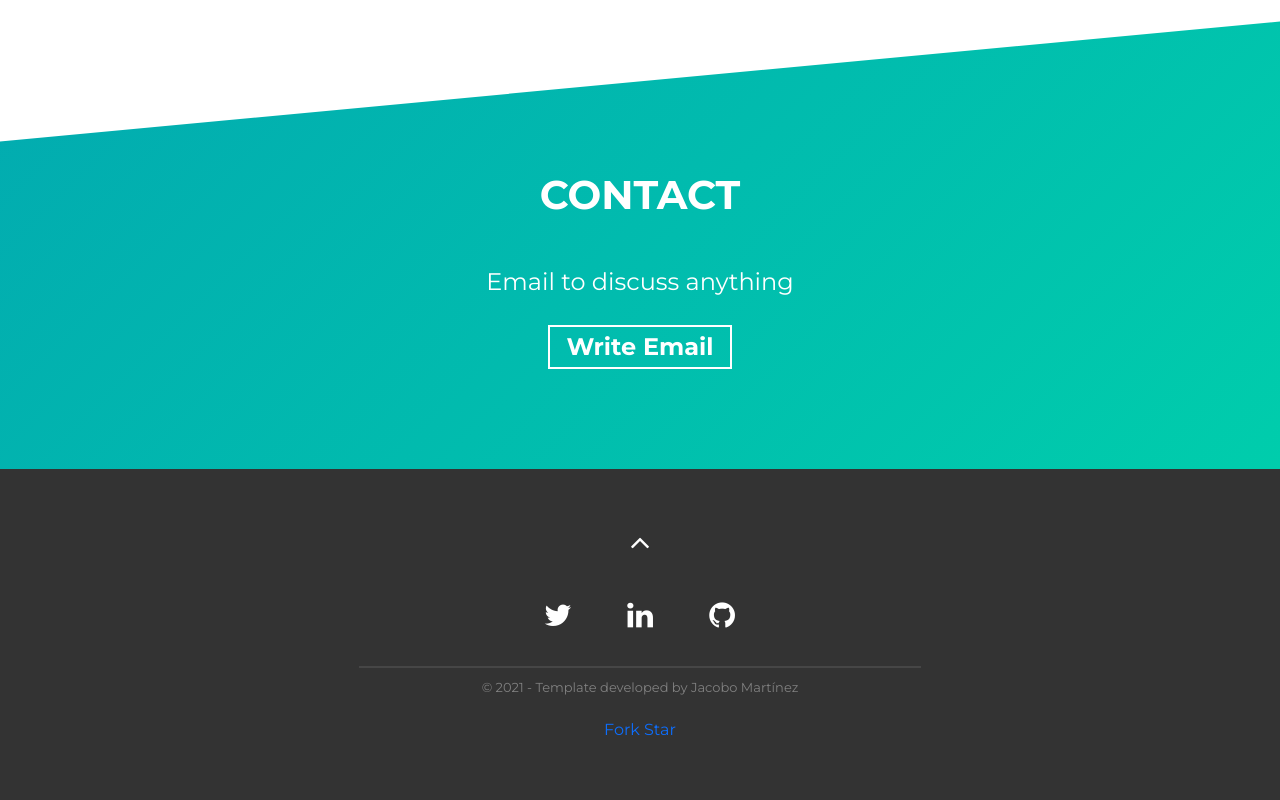
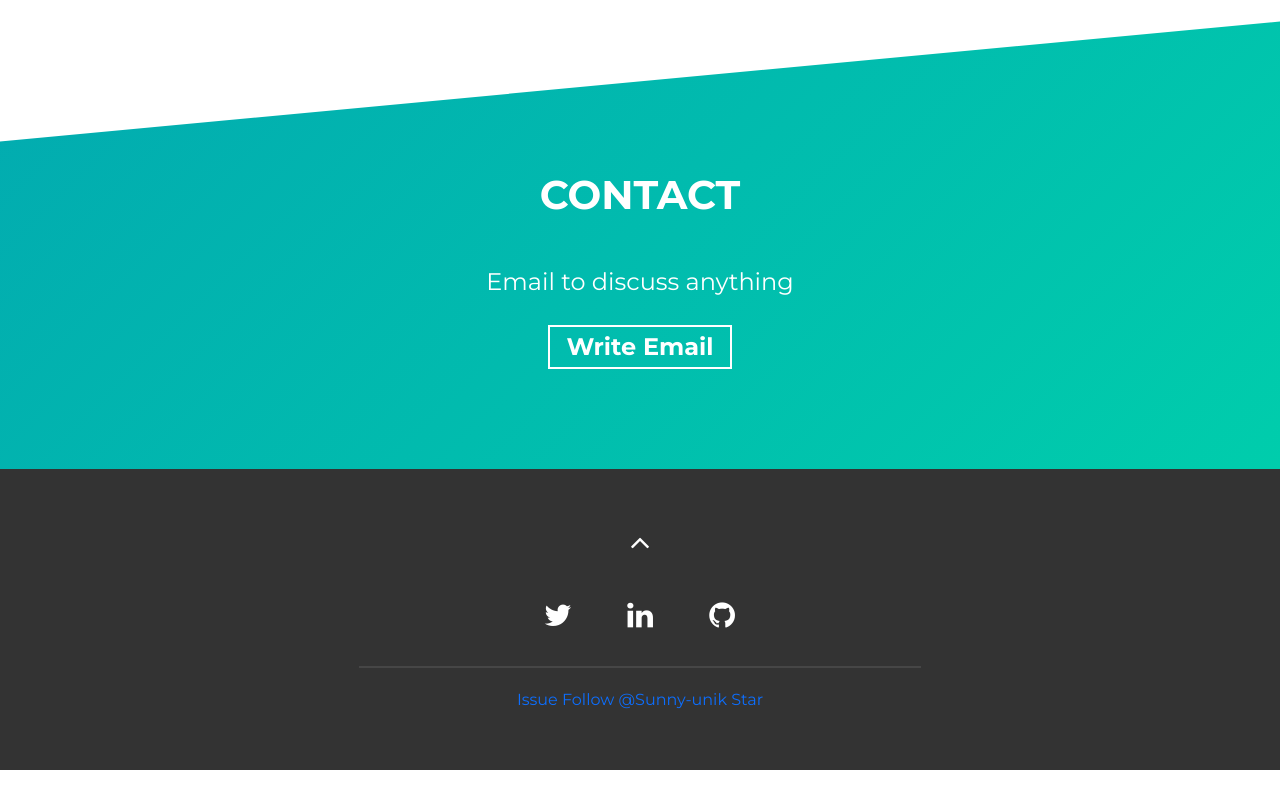
Before and after one commit to Sunny-unik/Sunny-unik.github.io, a website built with Parcel: page src/index.html in a window 1280 px wide. Shown: the part 2884-3684 px from the top of the page. After the commit the page ends 3654 px from the top, so only its background shows below. Built offline with nearby package versions, Linux system fonts and the light colour scheme.

Commit message:
fix: modify footer section

```diff
--- a/src/index.html
+++ b/src/index.html
@@ -330,25 +330,23 @@
 
         <hr />
 
-        <!-- Notice: if you want to give me some credit, it will be huge for me! if not, put your data on it -->
-        <p class="footer__text">
-          © 2021 - Template developed by
-          <a rel="noreferrer" href="https://github.com/cobiwave" target="_blank"
-            >Jacobo Martínez</a
-          >
-        </p>
-
-        <!-- TO DO: remove this entire paragraph once you finish your portfolio -->
         <p class="mt-3 pt-3">
           <a
             rel="noreferrer"
             class="github-button"
-            href="https://github.com/Sunny-unik/Sunny-unik.github.io/fork"
-            data-icon="octicon-repo-forked"
+            href="https://github.com/Sunny-unik/Sunny-unik.gtihub.io/issues"
+            data-icon="octicon-issue-opened"
             data-size="large"
-            data-show-count="true"
-            aria-label="Fork ntkme/github-buttons on GitHub"
-            >Fork</a
+            aria-label="Issue Sunny-unik/Sunny-unik.github.io on GitHub"
+            >Issue</a
+          >
+          <a
+            rel="noreferrer"
+            class="github-button"
+            href="https://github.com/Sunny-unik"
+            data-size="large"
+            aria-label="Follow @Sunny-unik on GitHub"
+            >Follow @Sunny-unik</a
           >
           <a
             rel="noreferrer"
@@ -356,7 +354,6 @@
             href="https://github.com/Sunny-unik/Sunny-unik.github.io"
             data-icon="octicon-star"
             data-size="large"
-            data-show-count="true"
             aria-label="Star Sunny-unik/Sunny-unik.github.io on GitHub"
             >Star</a
           >
```
